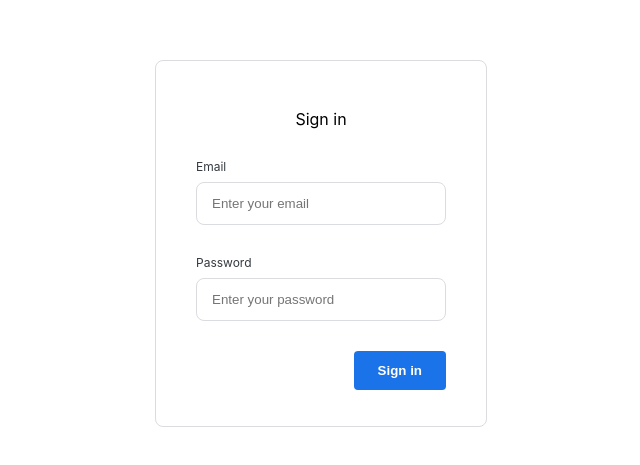
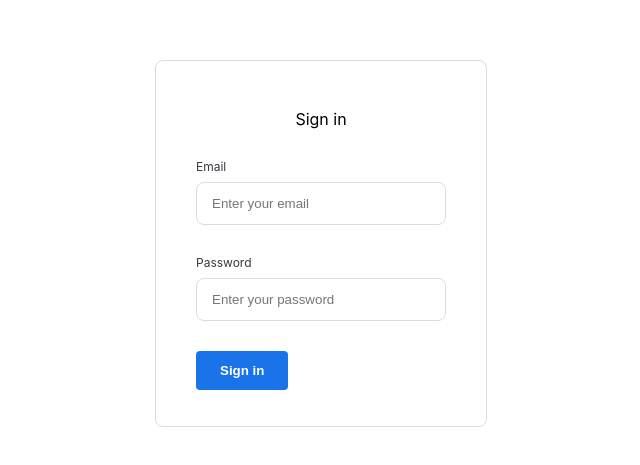
Before and after one commit to imnhsang/intro-reactjs, a React (Create React App) app in the folder login-register_page/: page /login in a window 1280 px wide. Shown: the part 157-622 px from the top of the page, without its empty margins (319-959 px from the left). Built offline with nearby package versions, Linux system fonts and the light colour scheme; the HTML template or start-up script is replaced by a standard one.

Commit message:
update formik

```diff
--- a/login-register_page/package.json
+++ b/login-register_page/package.json
@@ -11,6 +11,7 @@
     "react-dom": "^16.13.1",
     "react-router-dom": "^5.2.0",
     "react-scripts": "3.4.1",
+    "react-toastify": "^6.0.8",
     "redux": "^4.0.5",
     "redux-devtools-extension": "^2.13.8",
     "redux-thunk": "^2.3.0",
--- a/login-register_page/src/components/auth/Login/presentational/Form.Login.js
+++ b/login-register_page/src/components/auth/Login/presentational/Form.Login.js
@@ -1,6 +1,10 @@
-import React, { useState } from 'react'
+import React from 'react'
 import styled from 'styled-components'
 import { Redirect, useHistory } from 'react-router-dom'
+import { useFormik } from 'formik'
+import { ToastContainer, toast } from 'react-toastify'
+import 'react-toastify/dist/ReactToastify.css'
+
 import EmailInput from './Input.Email'
 import PasswordInput from './Input.Password'
 
@@ -37,39 +41,51 @@ const Title = styled.span`
 	margin-bottom: 30px;
 `
 
-const LoginModal = ({ referer }) => {
-	const [email, setEmail] = useState('')
-	const [password, setPassword] = useState('')
-	const [error, setError] = useState('')
-
-	const history = useHistory()
-
-	const handleChangeEmail = (e) => {
-		setError('')
-		setEmail(e.target.value)
+const validate = (values) => {
+	const errors = {}
+	if (!values.password) {
+		errors.password = 'Required'
+	} else if (values.password.length > 15) {
+		errors.password = 'Must be 15 characters or less'
 	}
 
-	const handleChangePassword = (e) => {
-		setError('')
-		setPassword(e.target.value)
+	if (!values.email) {
+		errors.email = 'Required'
+	} else if (!/^[A-Z0-9._%+-]+@[A-Z0-9.-]+\.[A-Z]{2,4}$/i.test(values.email)) {
+		errors.email = 'Invalid email address'
 	}
 
-	const handleLogin = () => {
-		if (email === '' || password === '') {
-			setError('Requied field')
-		} else if (email === 'user@mail.com' && password === '123456') {
-			setAccountToStorage(email)
+	return errors
+}
+
+const LoginModal = ({ referer }) => {
+	const history = useHistory()
+	const formik = useFormik({
+		initialValues: {
+			email: '',
+			password: '',
+		},
+		validate,
+		onSubmit: (values) => {
+			if (values.email === 'user@mail.com' && values.password === '123456') {
+				setAccountToStorage(values.email)
 				history.replace(referer)
 			} else {
-			setError('Username or password is incorrect')
+				notify()
 			}
-	}
+		},
+	})
 
-	const handlePressEnter = (e) => {
-		if (e.key === 'Enter') {
-			handleLogin()
-		}
-	}
+	const notify = () =>
+		toast.error('Username or password is incorrect', {
+			position: 'top-right',
+			autoClose: 5000,
+			hideProgressBar: false,
+			closeOnClick: true,
+			pauseOnHover: true,
+			draggable: true,
+			progress: undefined,
+		})
 
 	if (isAuthenticated()) {
 		return <Redirect to={referer} />
@@ -77,22 +93,28 @@ const LoginModal = ({ referer }) => {
 
 	return (
 		<Wrapper>
+			<ToastContainer />
+			<ToastContainer />
 			<Title>Sign in</Title>
+			<form style={{ width: '100%' }} onSubmit={formik.handleSubmit}>
 				<EmailInput
+					id='email'
+					name='email'
 					label='Email'
-				error={error}
-				email={email}
-				onChange={handleChangeEmail}
-				onKeyPress={handlePressEnter}
+					error={formik.errors.email}
+					email={formik.values.email}
+					onChange={formik.handleChange}
 				/>
 				<PasswordInput
+					id='password'
+					name='password'
 					label='Password'
-				error={error}
-				password={password}
-				onChange={handleChangePassword}
-				onKeyPress={handlePressEnter}
+					error={formik.errors.password}
+					password={formik.values.password}
+					onChange={formik.handleChange}
 				/>
-			<ButtonSignin onClick={handleLogin}>Sign in</ButtonSignin>
+				<ButtonSignin type='submit'>Sign in</ButtonSignin>
+			</form>
 		</Wrapper>
 	)
 }
--- a/login-register_page/src/components/auth/Login/presentational/Input.Email.js
+++ b/login-register_page/src/components/auth/Login/presentational/Input.Email.js
@@ -25,16 +25,18 @@ const Col = styled.div`
 	width: 100%;
 `
 
-const EmailInput = ({ onChange, onKeyPress, label, error }) => {
+const EmailInput = ({ id, name, onChange, label, error }) => {
+	console.log(error)
 	return (
 		<Wrapper>
 			<Col>
 				{error ? <Text error={error}>{error}</Text> : <Text>{label}</Text>}
 				<Input
+					id={id}
+					name={name}
 					type='text'
 					placeholder='Enter your email'
 					onChange={onChange}
-					onKeyPress={onKeyPress}
 				></Input>
 			</Col>
 		</Wrapper>
--- a/login-register_page/src/components/auth/Login/presentational/Input.Password.js
+++ b/login-register_page/src/components/auth/Login/presentational/Input.Password.js
@@ -25,12 +25,14 @@ const Col = styled.div`
 	width: 100%;
 `
 
-const PasswordInput = ({ onChange, onKeyPress, label, error }) => {
+const PasswordInput = ({ id, name, onChange, onKeyPress, label, error }) => {
 	return (
 		<Wrapper>
 			<Col>
 				{error ? <Text error={error}>{error}</Text> : <Text>{label}</Text>}
 				<Input
+					id={id}
+					name={name}
 					type='password'
 					placeholder='Enter your password'
 					onChange={onChange}
```
Also changed, not shown: 1 other file (tests, documents, lock files or other folders). Lines whose indentation alone changed are shown as unchanged.
